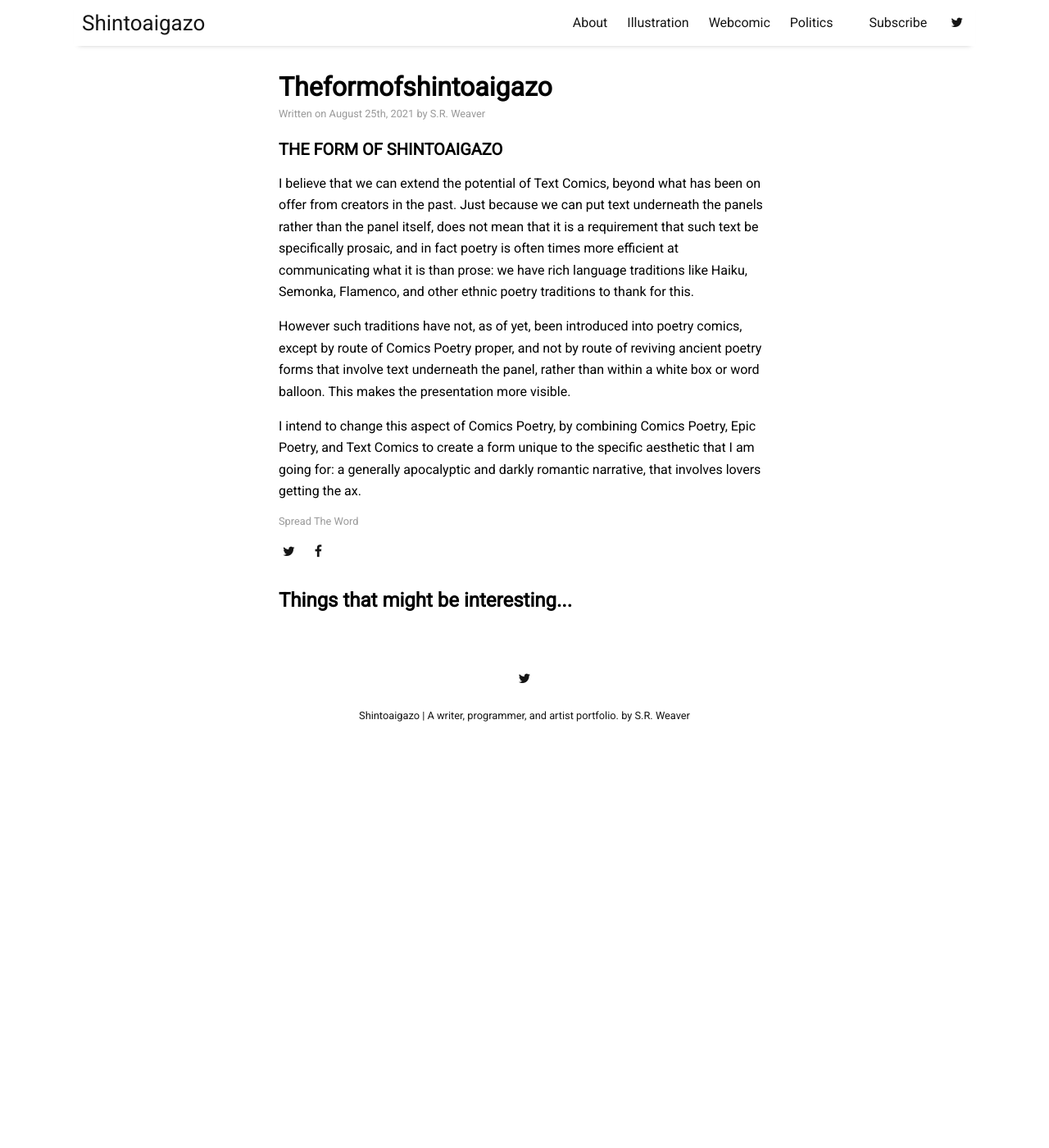
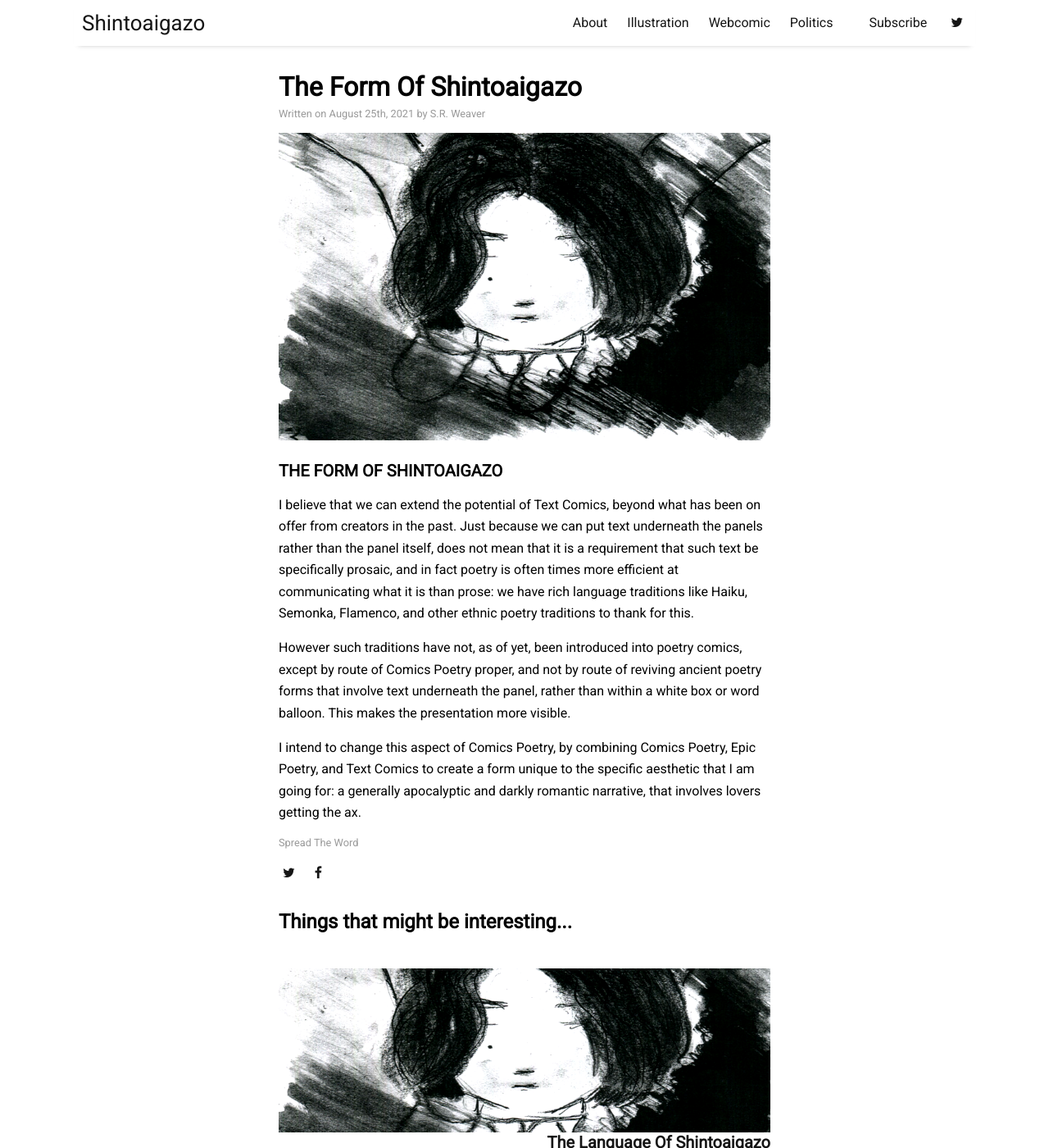
Before and after one commit to LWFlouisa/Portfolio, a Jekyll site: the page built from _posts/2021-08-25-theformofshintoaigazo.md, in a window 1280 px wide and 1400 px high. Shown: the whole window at 82% size. Built offline with Jekyll 4.4.1, drawn with Linux system fonts in a browser that asks for light colours; nearby versions of some CDN libraries; our own code applies the rules of GitHub Pages for plain Markdown files.

Commit message:
Update 2021-08-25-theformofshintoaigazo.md

```diff
--- a/_posts/2021-08-25-theformofshintoaigazo.md
+++ b/_posts/2021-08-25-theformofshintoaigazo.md
@@ -1,4 +1,10 @@
-
+---
+layout: post
+title: "The Form Of Shintoaigazo"
+author: "S.R. Weaver"
+tags: artmanifesto
+image: uploadedfairy.png
+---
 ### THE FORM OF SHINTOAIGAZO
 
 I believe that we can extend the potential of Text Comics, beyond what has been on offer from creators in the past. Just because we can put text underneath the panels rather than the panel itself, does not mean that it is a requirement that such text be specifically prosaic, and in fact poetry is often times more efficient at communicating what it is than prose: we have rich language traditions like Haiku, Semonka, Flamenco, and other ethnic poetry traditions to thank for this.
```
